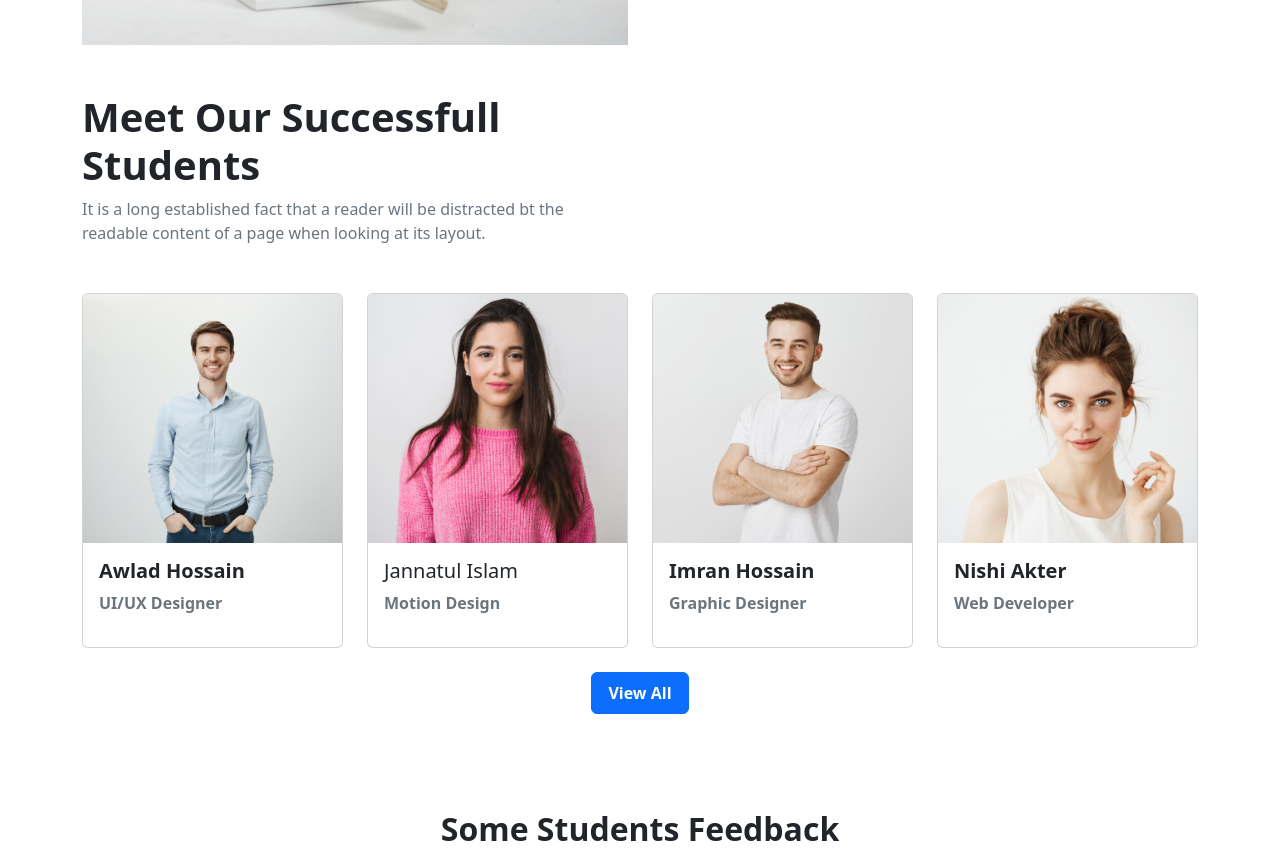
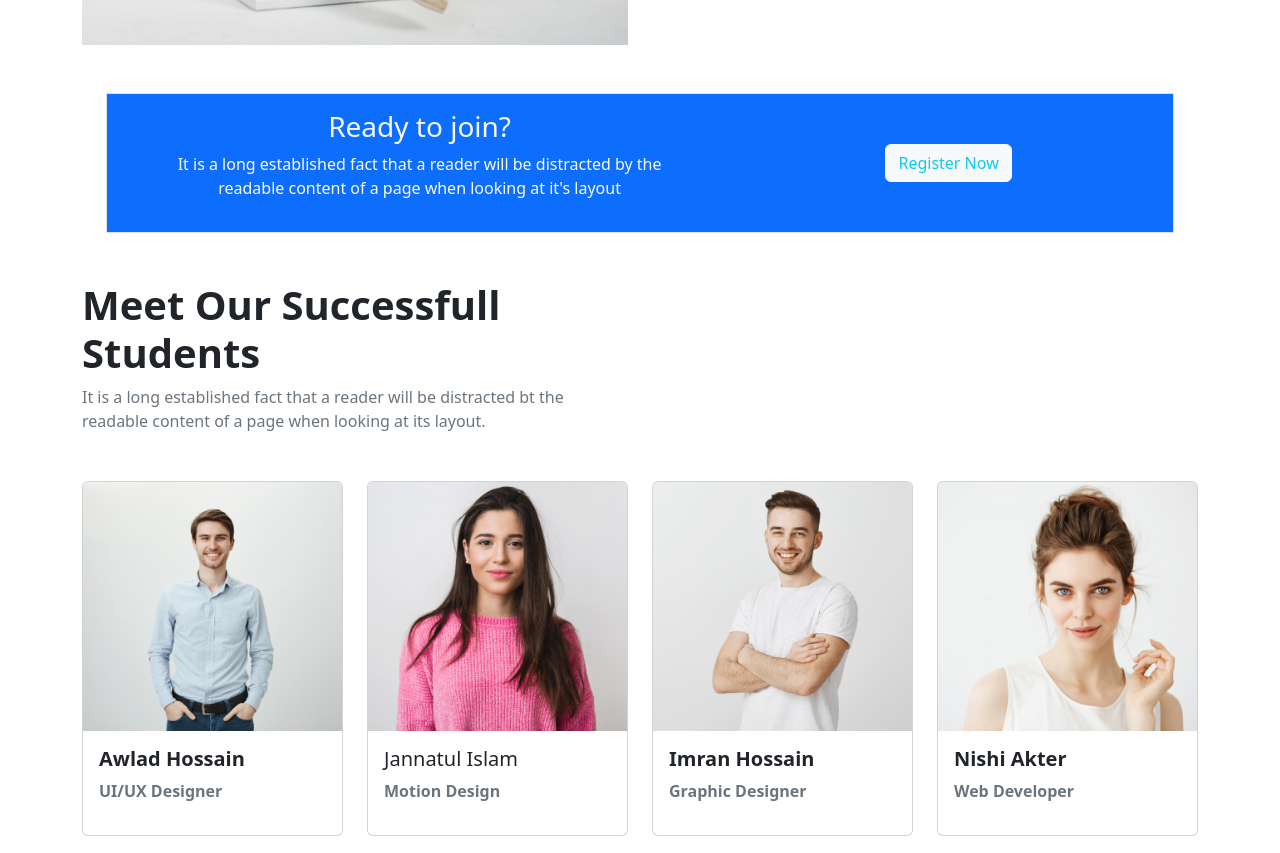
Before and after one commit to BappySheikh1/edTech-website-main, a plain HTML site: page index.html in a window 1280 px wide. Shown: the part 2317-3170 px from the top of the page. Drawn offline with nearby package versions, Linux system fonts and the light colour scheme.

Commit message:
ready to join added

```diff
--- a/index.html
+++ b/index.html
@@ -237,7 +237,25 @@
           <!--Explore The elearning end-->
           <!--Read to join start-->
           <section class="my-5">
+            <div class="container px-4 text-center">
+              <div class="row">
+                <div class="col-12">
+                 <div class="p-3 border bg-primary">
+                  <div class="row d-flex justify-content-between align-items-center">
+                    <div class="col-lg-7">
+                      <h3 class="text-light">Ready to join? </h3>
+                      <p class="text-light">It is a long established fact that a reader will be distracted by the <br>
+                        readable content of a page when looking at it's layout</p>
+                    </div>
+                   <div class="col-lg-5">
+                    <button class="btn btn-light text-info ">Register Now</button>
+                   </div>
+                </div>
+                </div>
+                </div>
 
+              </div>
+            </div>
           </section>
           <!--Read to join end-->
           <!--Successfull student start-->
```
